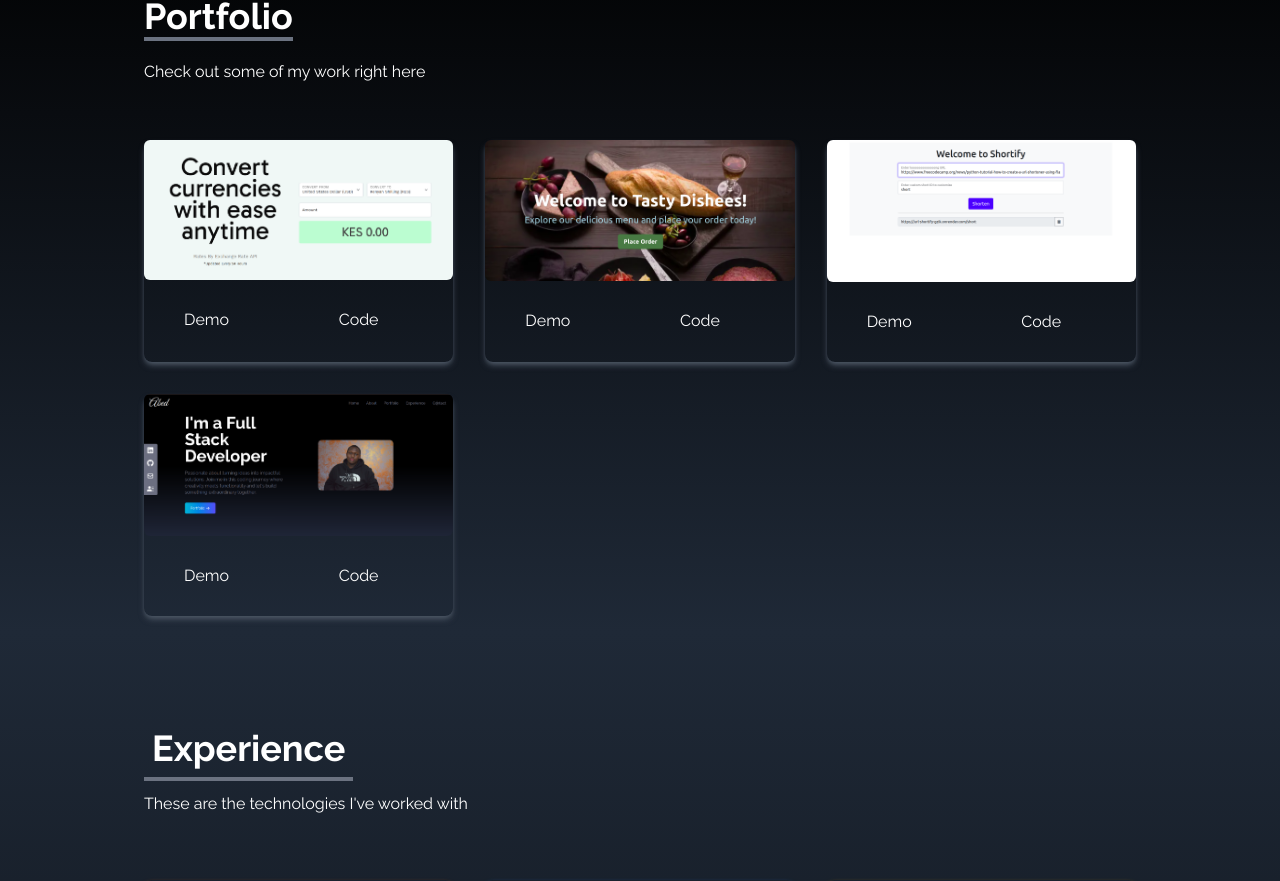
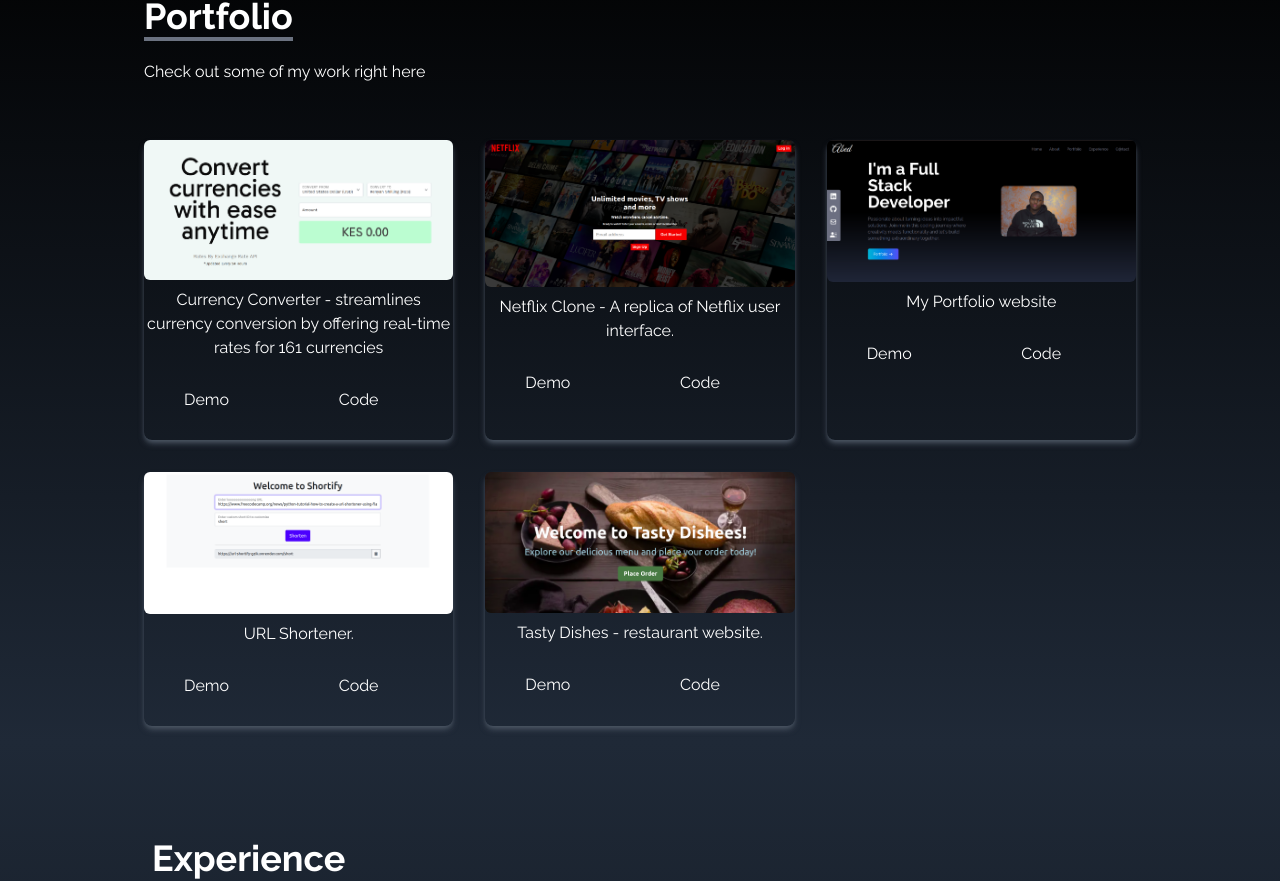
Before and after one commit to Nganga-A/myportfolio, a React (Create React App) app: page / in a window 1280 px wide. Shown: the part 1364-2245 px from the top of the page. Built offline with nearby package versions, Linux system fonts and the light colour scheme; a web font is replaced by a local one.

Commit message:
Added new portfolio project

```diff
--- a/src/components/Portfolio.jsx
+++ b/src/components/Portfolio.jsx
@@ -3,6 +3,7 @@ import currency from "../assets/portfolio/currency.png";
 import shortify from "../assets/portfolio/shortify.png";
 import portfolio from "../assets/portfolio/portfolio.png";
 import tastydishes from "../assets/portfolio/tastydishes.png";
+import netflixClone from "../assets/portfolio/netflixClone.png";
 
 
 const Portfolio = () => {
@@ -11,26 +12,39 @@ const Portfolio = () => {
       id: 1,
       src: currency,
       href_demo:'https://currency-converter-nganga-a.vercel.app/',
-      href_code: 'https://github.com/Nganga-A/Currency_Converter'
+      href_code: 'https://github.com/Nganga-A/Currency_Converter',
+      description: 'Currency Converter - streamlines currency conversion by offering real-time rates for 161 currencies',
     },
     {
       id: 2,
-      src: tastydishes,
-      href_demo:'https://deluxe-dodol-c29f43.netlify.app/',
-      href_code:'https://github.com/Nganga-A/Tasty_Dishes'
+      src: netflixClone,
+      href_demo:'https://netflix-clone-nganga-a.vercel.app',
+      href_code:'https://github.com/Nganga-A/NetflixClone',
+      description: 'Netflix Clone - A replica of Netflix user interface.',
     },
     {
       id: 3,
-      src: shortify,
-      href_demo:'https://url-shortify-gzik.onrender.com',
-      href_code: 'https://github.com/Nganga-A/URL-Shortner'
+      src: portfolio,
+      href_demo:'https://portfolio-nganga-a.vercel.app/',
+      href_code:'https://github.com/Nganga-A/myportfolio',
+      description: 'My Portfolio website',
     },
     {
       id: 4,
-      src: portfolio,
-      href_demo:'https://portfolio-nganga-a.vercel.app/',
-      href_code:'https://github.com/Nganga-A/myportfolio'
+      src: shortify,
+      href_demo:'https://url-shortify-gzik.onrender.com',
+      href_code: 'https://github.com/Nganga-A/URL-Shortner',
+      description: 'URL Shortener.'
     },
+    {
+      id: 5,
+      src: tastydishes,
+      href_demo:'https://deluxe-dodol-c29f43.netlify.app/',
+      href_code:'https://github.com/Nganga-A/Tasty_Dishes',
+      description: 'Tasty Dishes - restaurant website.'
+
+    },
+
   ];
 
   return (
@@ -47,14 +61,15 @@ const Portfolio = () => {
         </div>
 
         <div className="grid sm:grid-cols-2 md:grid-cols-3 gap-8 px-12 sm:px-0">
-          {portfolios.map(({ id, src,href_demo,href_code }) => (
+          {portfolios.map(({ id, src, href_demo, href_code, description }) => (
           <div key={id} className="shadow-md shadow-gray-600 rounded-lg">
             <img
               src={src}
-                alt=""
+              alt="Project Thumbnail"
               className="rounded-md duration-200 hover:scale-105"
-              />
+            /><p className="text-white text-center mt-2">{description}</p>
             <div className="flex items-center justify-center">
+
               <a
                 href={href_demo}
                 target="_blank"
@@ -74,6 +89,7 @@ const Portfolio = () => {
             </div>
           </div>
         ))}
+
         </div>
       </div>
     </div>
```
Also changed, not shown: src/assets/portfolio/netflixClone.png (added). Lines whose indentation alone changed are shown as unchanged.
